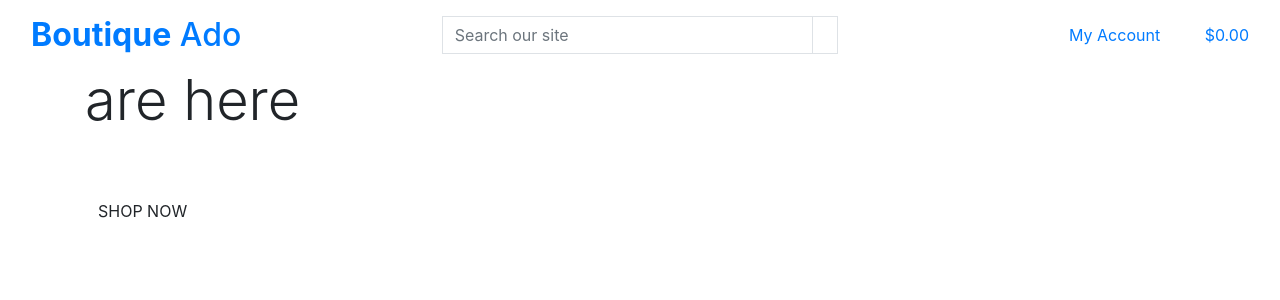
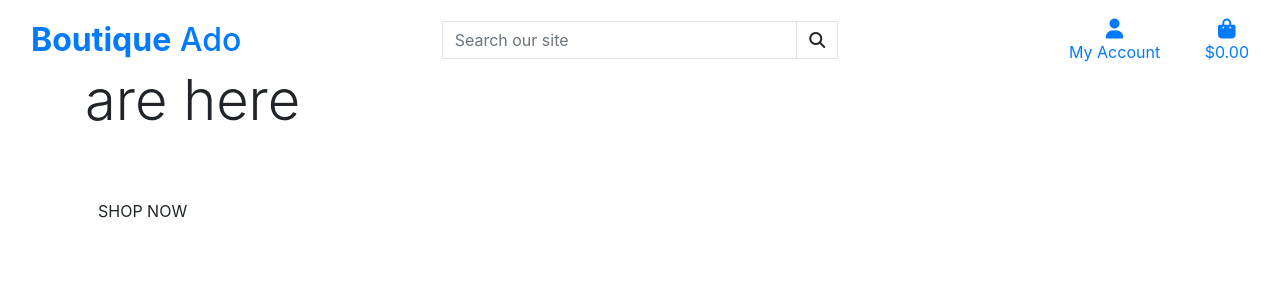
Before and after one commit to farah-maria/BoutiqueAdo, a Django app: page / in a window 1280 px wide. Shown: the top 300 px of the page. Run offline with Django 3.2, Linux system fonts and the light colour scheme; some libraries are stand-ins or nearby versions.

Commit message:
add corejs link in base.html for font awesome and core css link to css stylesheet in static folder

```diff
--- a/templates/allauth/base.html
+++ b/templates/allauth/base.html
@@ -18,6 +18,7 @@
         <link rel="preconnect" href="https://fonts.googleapis.com">
         <link rel="preconnect" href="https://fonts.gstatic.com" crossorigin>
         <link href="https://fonts.googleapis.com/css2?family=Lato&family=Shadows+Into+Light&display=swap" rel="stylesheet">
+        <link rel="stylesheet" href="{% static 'css/base.css' %}">
 
     {% endblock %}
 
@@ -28,6 +29,8 @@
         <script src="https://cdn.jsdelivr.net/npm/jquery@3.5.1/dist/jquery.min.js" integrity="sha256-9/aliU8dGd2tb6OSsuzixeV4y/faTqgFtohetphbbj0=" crossorigin="anonymous"></script>
         <script src="https://cdn.jsdelivr.net/npm/popper.js@1.16.0/dist/umd/popper.min.js" integrity="sha384-Q6E9RHvbIyZFJoft+2mJbHaEWldlvI9IOYy5n3zV9zzTtmI3UksdQRVvoxMfooAo" crossorigin="anonymous"></script>
         <script src="https://stackpath.bootstrapcdn.com/bootstrap/4.4.1/js/bootstrap.min.js" integrity="sha384-wfSDF2E50Y2D1uUdj0O3uMBJnjuUD4Ih7YwaYd1iqfktj0Uod8GCExl3Og8ifwB6" crossorigin="anonymous"></script>
+        <script src="https://kit.fontawesome.com/52443e90c9.js" crossorigin="anonymous"></script>
+
     {% endblock %}
 
     {% block extra_js %}
```
